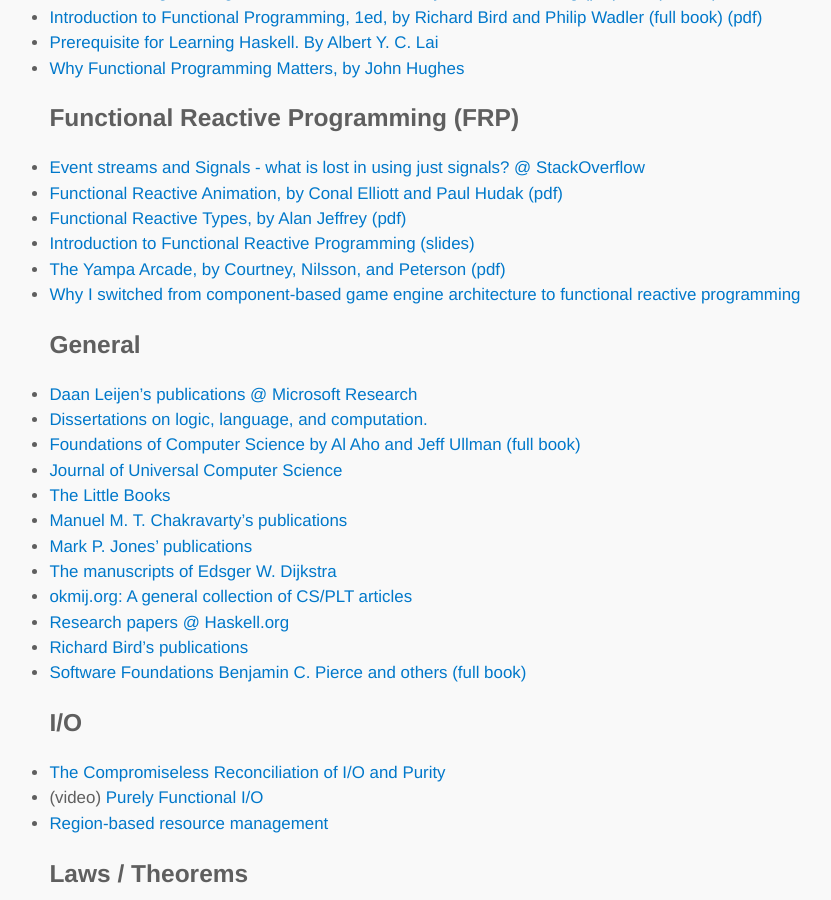
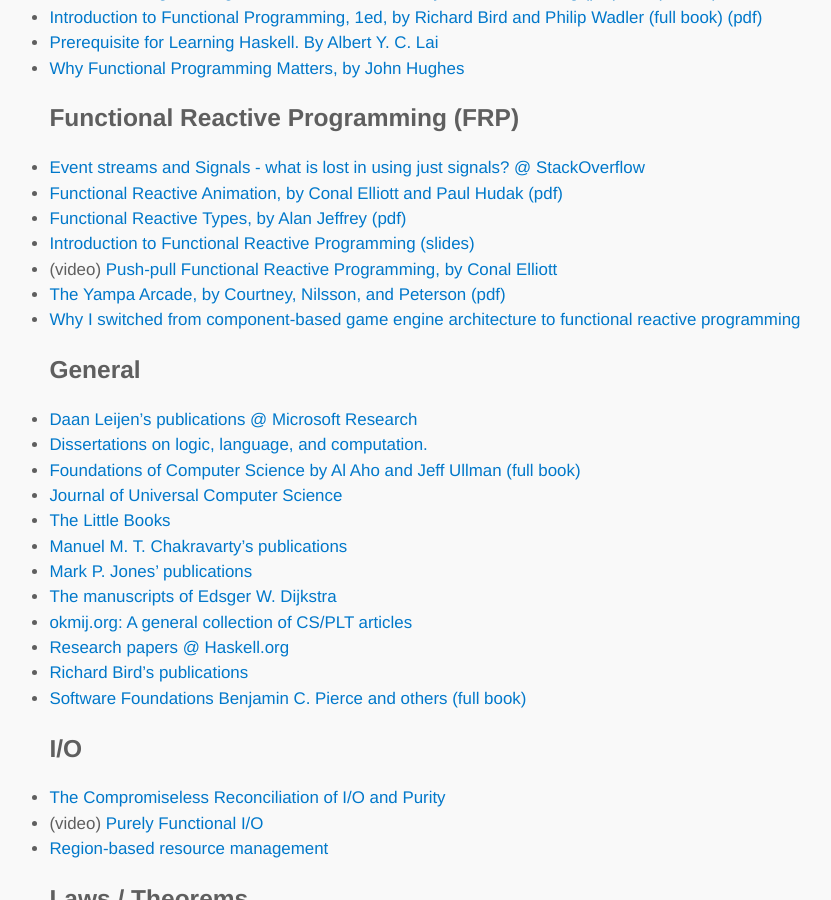
Before and after one commit to lambdatoast/lambdatoast.github.com, a Jekyll site: the page built from cs-resources/index.md, in a window 1280 px wide and 900 px high, scrolled down 3323 px. Shown: the whole window, without its empty margins (200-1031 px from the left). Built offline with Jekyll 4.4.1, drawn with Linux system fonts in a browser that asks for light colours.

Commit message:
Add link to Push-pull Functional Reactive Programming, by Conal Elliott.

```diff
--- a/cs-resources/index.md
+++ b/cs-resources/index.md
@@ -112,6 +112,7 @@
   - [Functional Reactive Animation, by Conal Elliott and Paul Hudak (pdf)](http://haskell.cs.yale.edu/wp-content/uploads/2011/02/icfp97.pdf)
   - [Functional Reactive Types, by Alan Jeffrey (pdf)](http://ect.bell-labs.com/who/ajeffrey/papers/lics14.pdf)
   - [Introduction to Functional Reactive Programming (slides)](http://www.slideshare.net/edwardamsden/introduction-to-functional-reactive-programming)
+  - (video) [Push-pull Functional Reactive Programming, by Conal Elliott](http://vimeo.com/6686570)
   - [The Yampa Arcade, by Courtney, Nilsson, and Peterson (pdf)](http://haskell.cs.yale.edu/wp-content/uploads/2011/01/yampa-arcade.pdf)
   - [Why I switched from component-based game engine architecture to functional reactive programming](http://lambdor.net/?p=171)
 ## General
```
